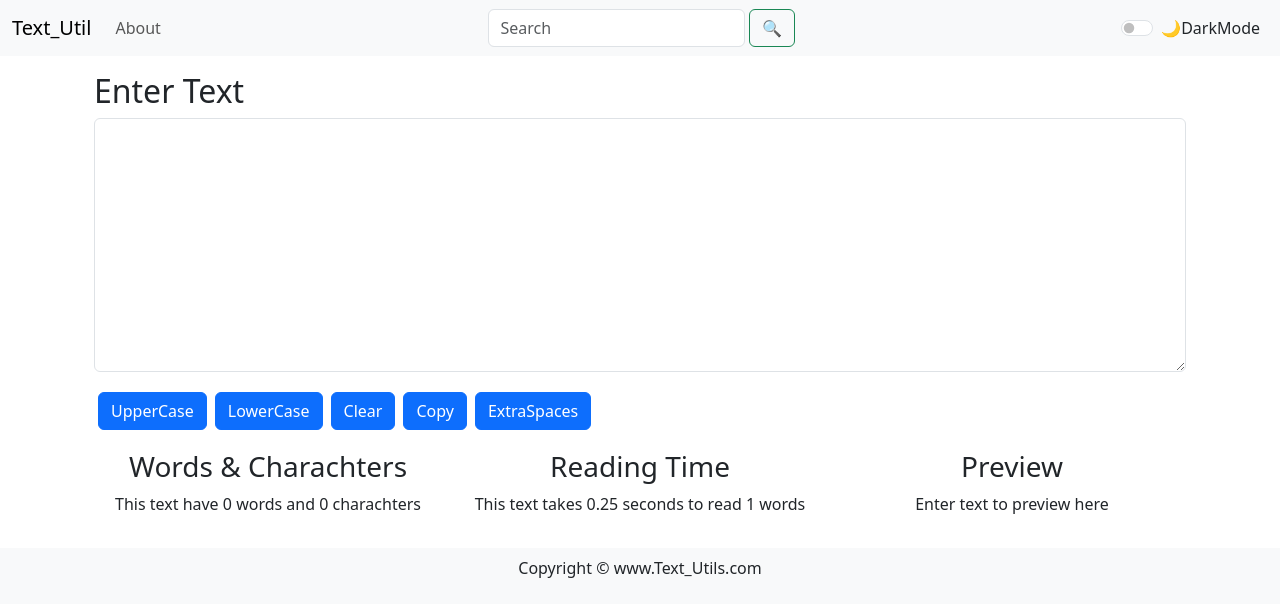
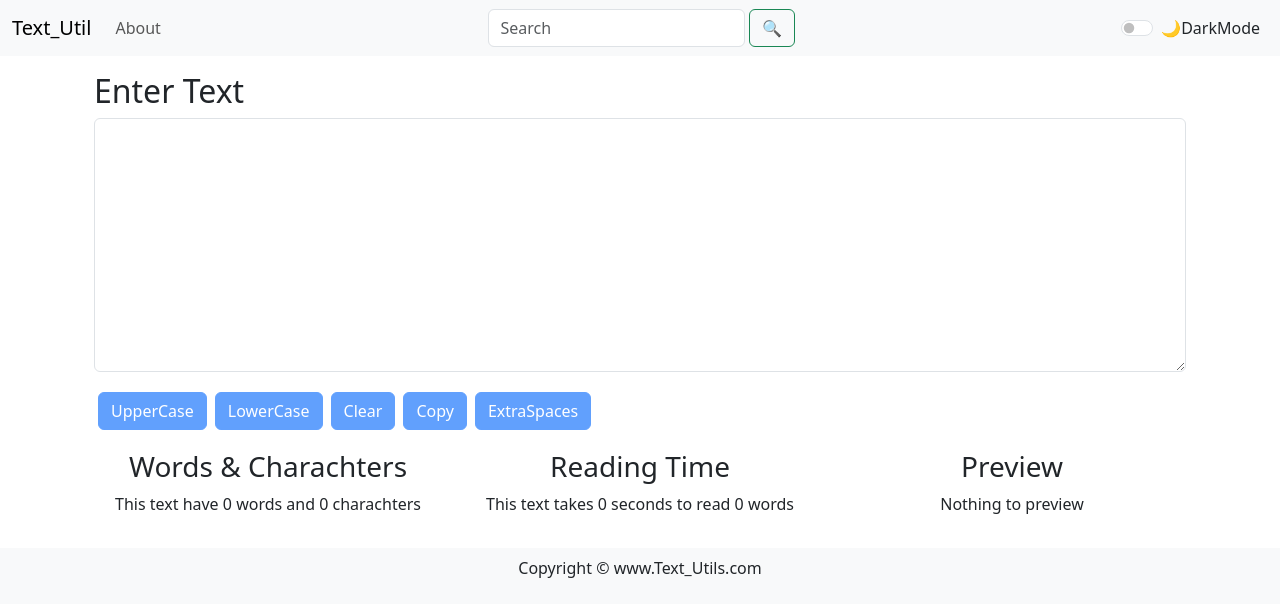
Before and after one commit to AKhalid001/Text_Utils, a React (Create React App) app: page / in a window 1280 px wide. Shown: the top 616 px of the page. Built offline with nearby package versions, Linux system fonts and the light colour scheme.

Commit message:
improvement

```diff
--- a/src/Components/TextUtil.js
+++ b/src/Components/TextUtil.js
@@ -2,7 +2,7 @@ import React from 'react'
 import { useState } from 'react'
 
 
-export default function Home(props) {
+export default function TextUtil(props) {
 
     const [text, setText] = useState("")
 
@@ -29,6 +29,7 @@ export default function Home(props) {
         var text = document.getElementById("myTextarea");
         text.select();
         navigator.clipboard.writeText(text.value);
+        document.getSelection().removeAllRanges()
         props.showAlert("Copied", "success")
 
     }
@@ -50,11 +51,11 @@ export default function Home(props) {
                         <h2>Enter Text</h2>
                         <textarea className="form-control" value={text} onChange={handleOnChange} id="myTextarea" rows="10" style={{ backgroundColor: props.mode === 'light' ? "white" : "#313233", color: props.mode === 'light' ? "Black" : "White" }}></textarea>
                     </div>
-                    <button type="button" className="btn btn-primary mx-1 my-1" onClick={handleUpClick}>UpperCase</button>
-                    <button type="button" className="btn btn-primary mx-1 my-1" onClick={handleLowClick}>LowerCase</button>
-                    <button type="button" className="btn btn-primary mx-1 my-1" onClick={handleClear}>Clear</button>
-                    <button type="button" className="btn btn-primary mx-1 my-1" onClick={handleCopy}>Copy</button>
-                    <button type="button" className="btn btn-primary mx-1 my-1" onClick={handleExtraSpaces}>ExtraSpaces</button>
+                    <button disabled = {text.length === 0} type="button" className="btn btn-primary mx-1 my-1" onClick={handleUpClick}>UpperCase</button>
+                    <button disabled = {text.length === 0} type="button" className="btn btn-primary mx-1 my-1" onClick={handleLowClick}>LowerCase</button>
+                    <button disabled = {text.length === 0} type="button" className="btn btn-primary mx-1 my-1" onClick={handleClear}>Clear</button>
+                    <button disabled = {text.length === 0} type="button" className="btn btn-primary mx-1 my-1" onClick={handleCopy}>Copy</button>
+                    <button disabled = {text.length === 0} type="button" className="btn btn-primary mx-1 my-1" onClick={handleExtraSpaces}>ExtraSpaces</button>
                 </div>
                 <div className="container text-center">
                     <div className="row">
@@ -64,11 +65,11 @@ export default function Home(props) {
                         </div>
                         <div className="col">
                             <h3>Reading Time</h3>
-                            <p>This text takes {text.split(" ").length * 0.25} seconds to read {text.split(" ").length} words</p>
+                            <p>This text takes {text.split(" ").filter((element) => { return element.length !== 0 }).length * 0.25} seconds to read {text.split(" ").filter((element) => { return element.length !== 0 }).length} words</p>
                         </div>
                         <div className="col">
                             <h3>Preview</h3>
-                            <p>{text.length > 0 ? text : "Enter text to preview here"}</p>
+                            <p>{text.length > 0 ? text : "Nothing to preview"}</p>
                         </div>
                     </div>
                 </div>
```
